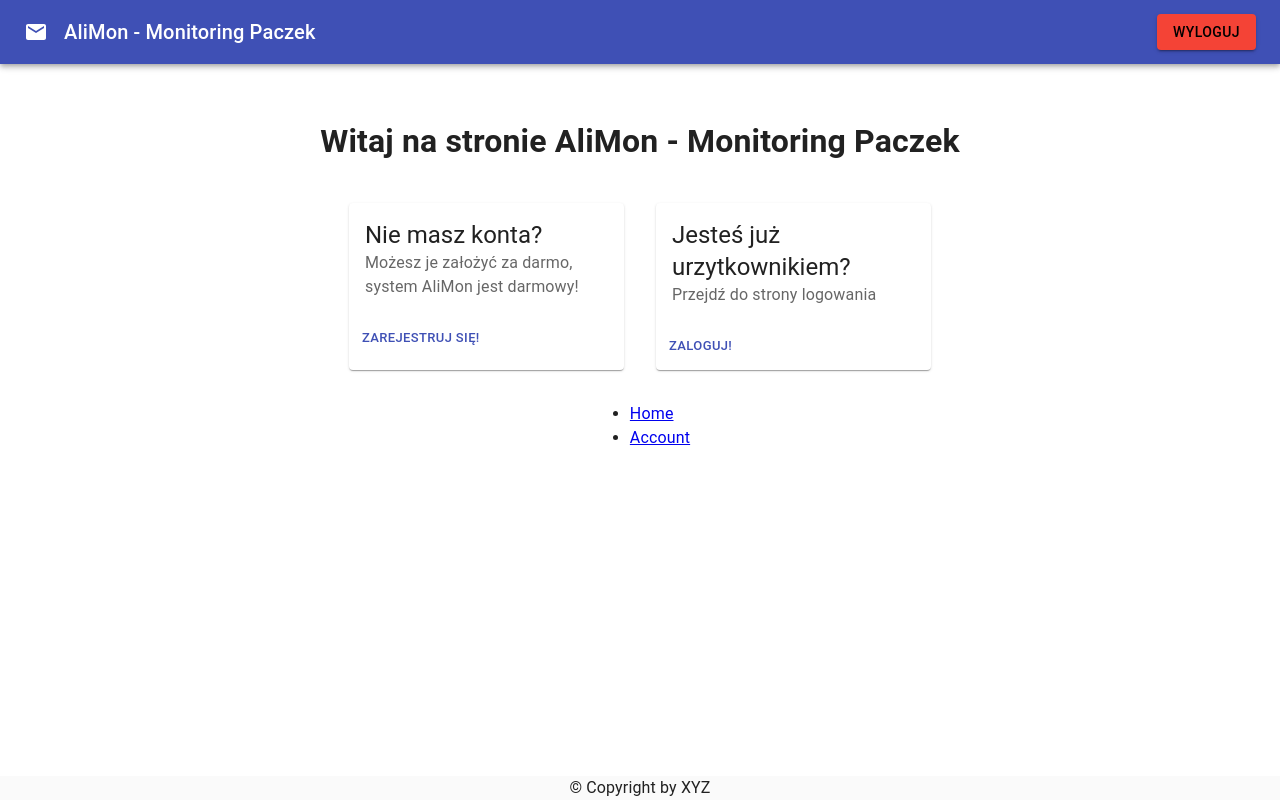
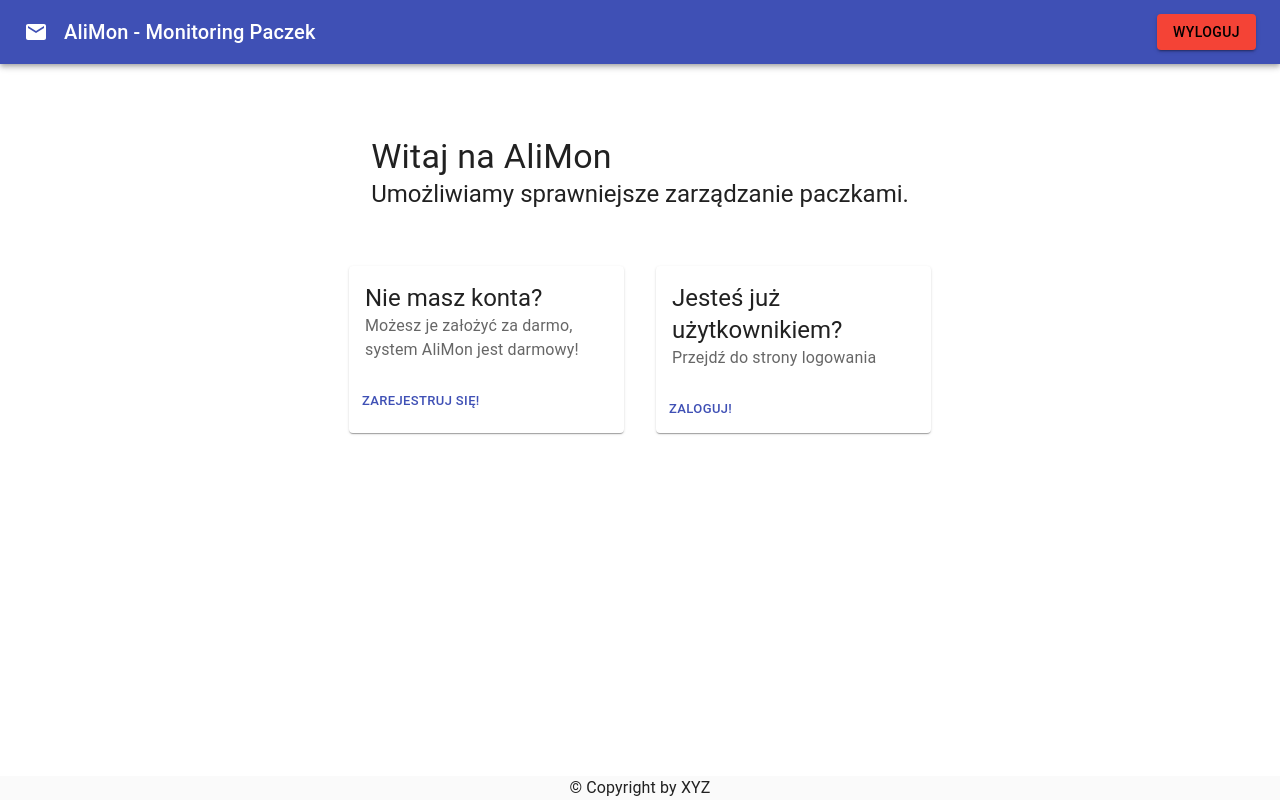
Before and after one commit to kkolcz/AliMon, a React (Create React App) app: page / in a window 1280 px wide. Built offline with nearby package versions, Linux system fonts and the light colour scheme; no server answers.

Commit message:
some fixes

```diff
--- a/src/components/Layout/Header/Navbar.js
+++ b/src/components/Layout/Header/Navbar.js
@@ -6,6 +6,7 @@ import { Box } from '@mui/system'
 import LocalPostOfficeIcon from '@mui/icons-material/LocalPostOffice'
 
 import { useUserAuth } from '../../../context/UserAuthContext'
+import { useNavigate } from 'react-router-dom'
 
 const StyledToolbar = styled(Toolbar)({
 	display: 'flex',
@@ -14,14 +15,20 @@ const StyledToolbar = styled(Toolbar)({
 
 const Navbar = props => {
 	const { logOut } = useUserAuth()
+	const navigate = useNavigate()
 
 	const logoutHandler = () => {
 		logOut()
 	}
+
+	const navBarClickHabdler = () => {
+		navigate('/')
+	}
+
 	return (
 		<AppBar position='static'>
 			<StyledToolbar>
-				<Box display='flex' alignItems='center' gap={2}>
+				<Box onClick={navBarClickHabdler} sx={{ cursor: 'pointer' }} display='flex' alignItems='center' gap={2}>
 					<LocalPostOfficeIcon />
 					<Typography variant='h6'>AliMon - Monitoring Paczek</Typography>
 				</Box>
--- a/src/components/Welcome/Welcome.js
+++ b/src/components/Welcome/Welcome.js
@@ -1,13 +1,15 @@
 import React, { Fragment } from 'react'
-import { Link } from 'react-router-dom'
-import { Box } from '@mui/material'
+import { Box, Typography } from '@mui/material'
 import WelcomeCard from './WelcomeCard'
 
 const Welcome = () => {
 	return (
 		<Fragment>
 			<Box display='flex' flexDirection='column' alignItems='center' m='1rem' p='1rem'>
-				<h1>Witaj na stronie AliMon - Monitoring Paczek</h1>
+				<Box sx={{ m: 5 }}>
+					<Typography variant='h4'>Witaj na AliMon</Typography>
+					<Typography variant='h5'>Umożliwiamy sprawniejsze zarządzanie paczkami.</Typography>
+				</Box>
 				<Box sx={{ display: 'flex' }}>
 					<WelcomeCard
 						sx={{ m: 2, minWidth: 250, maxWidth: 275, maxHeight: 275 }}
@@ -21,7 +23,7 @@ const Welcome = () => {
 					/>
 					<WelcomeCard
 						sx={{ m: 2, minWidth: 250, maxWidth: 275, maxHeight: 275 }}
-						text1={{ variant: 'h5', color: 'primary', text: 'Jesteś już urzytkownikiem?' }}
+						text1={{ variant: 'h5', color: 'primary', text: 'Jesteś już użytkownikiem?' }}
 						text2={{
 							sx: { mt: 2, fontSize: 16 },
 							color: 'secondary',
@@ -30,7 +32,7 @@ const Welcome = () => {
 						button={{ text: 'Zaloguj!', link: '/account' }}
 					/>
 				</Box>
-				<Box>
+				{/* <Box>
 					<ul>
 						<li>
 							<Link to='/home'>Home</Link>
@@ -39,7 +41,7 @@ const Welcome = () => {
 							<Link to='/account'>Account</Link>
 						</li>
 					</ul>
-				</Box>
+				</Box> */}
 			</Box>
 		</Fragment>
 	)
```
